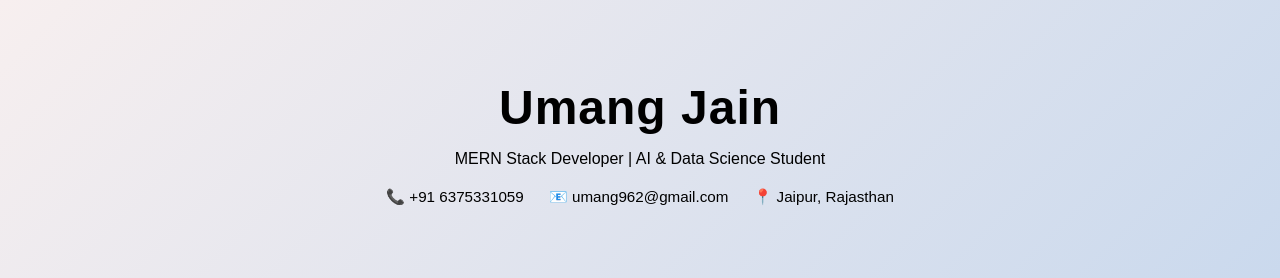
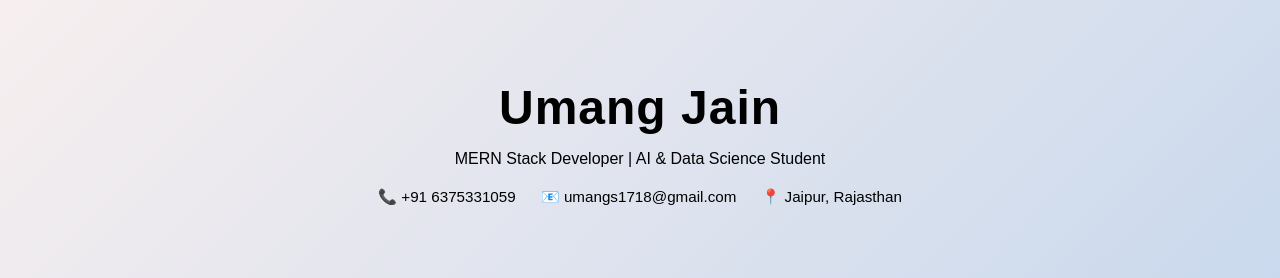
Before and after one commit to umangs1718-code/resume-app, a React (Create React App) app: page / in a window 1280 px wide. Shown: the top 278 px of the page. Built offline with nearby package versions, Linux system fonts and the light colour scheme.

Commit message:
Update App.js

```diff
--- a/src/App.js
+++ b/src/App.js
@@ -58,7 +58,7 @@ function App() {
         <p>MERN Stack Developer | AI & Data Science Student</p>
         <div className="contact-info">
           <span>📞 +91 6375331059</span>
-          <span>📧 umang962@gmail.com</span>
+          <span>📧 umangs1718@gmail.com</span>
           <span>📍 Jaipur, Rajasthan</span>
         </div>
       </section>
```
